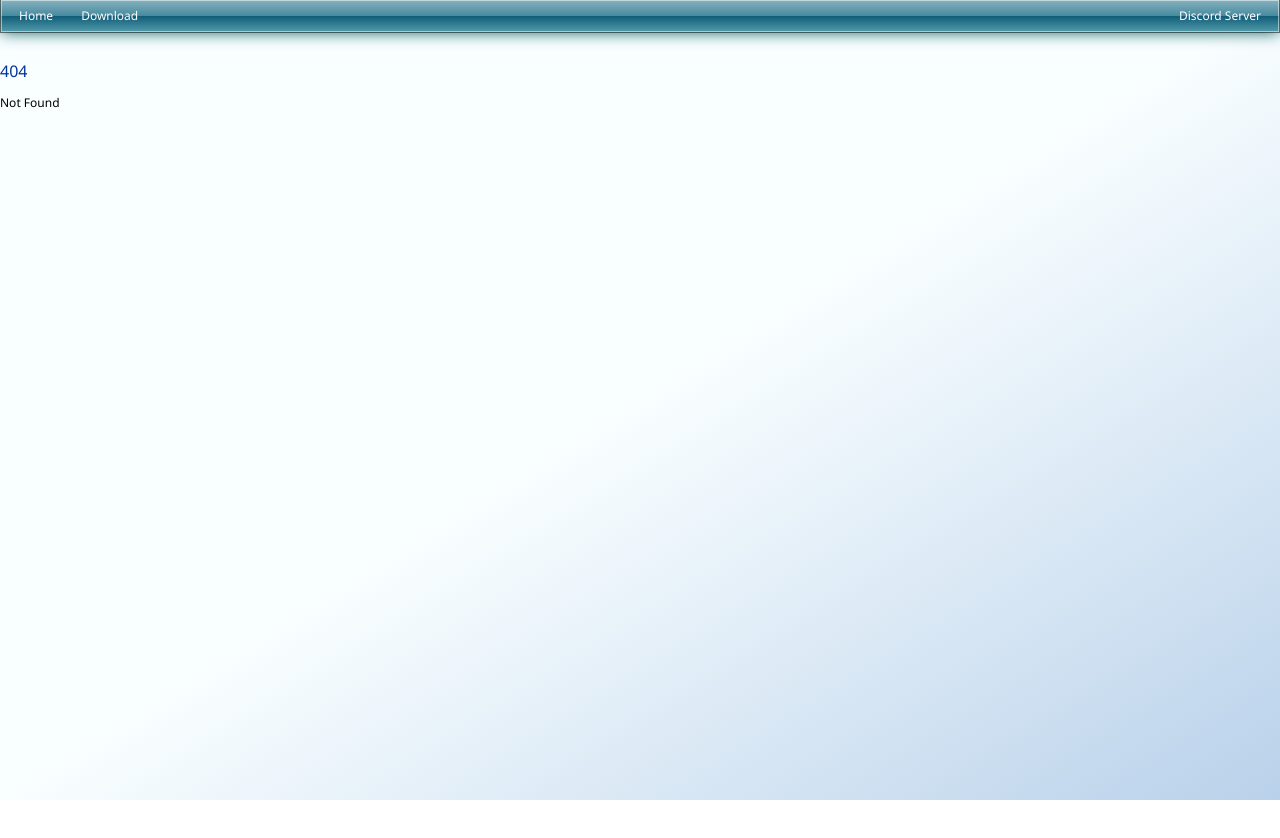
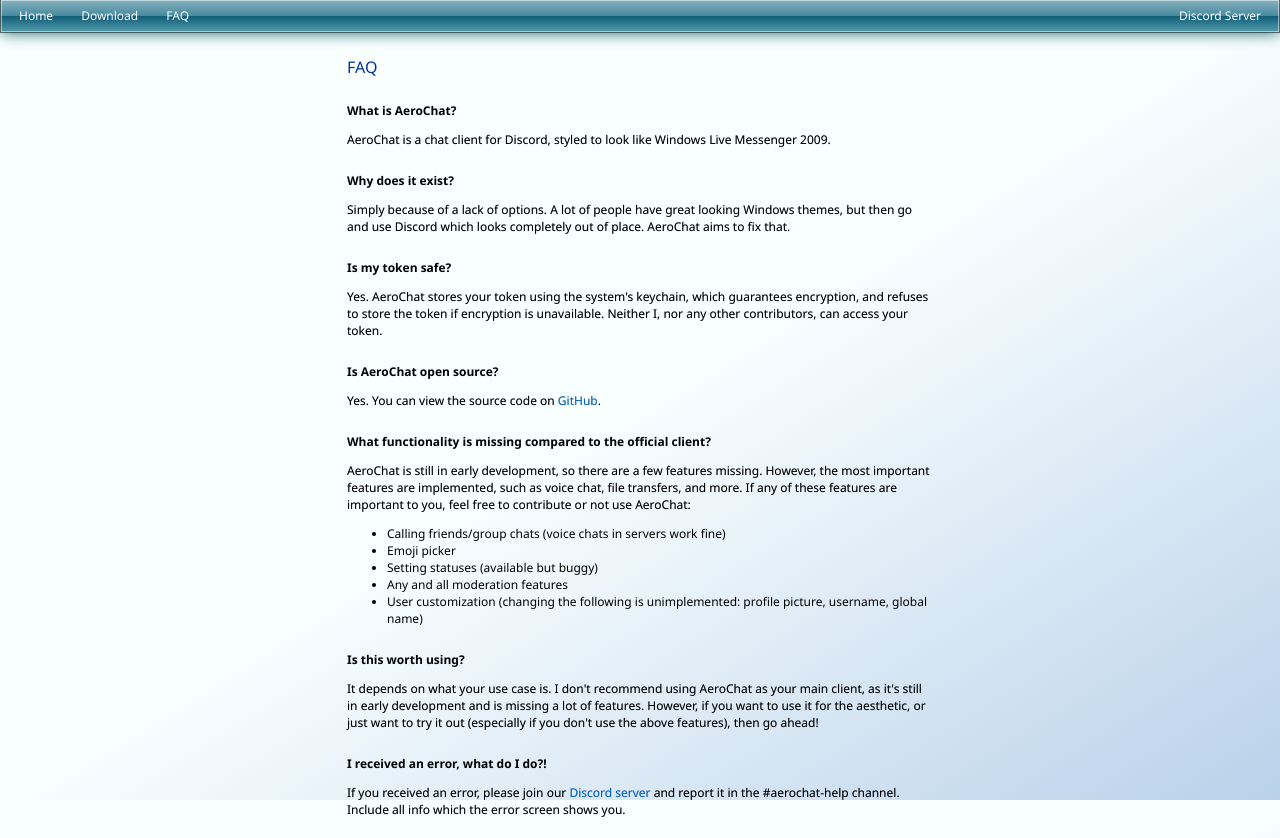
Before and after one commit to Nostalgia-09/aerochat.live, a SvelteKit app: page /faq in a window 1280 px wide. Before the commit this address had no page. Before the commit the page ends 800 px from the top, so only its background shows below. Built offline with nearby package versions, Linux system fonts and the light colour scheme.

Commit message:
add so much stuff that its impractical to list here

```diff
--- a/src/app.html
+++ b/src/app.html
@@ -1,9 +1,19 @@
 <!doctype html>
 <html lang="en">
 	<head>
-		<meta charset="utf-8" />
 		<link rel="icon" href="%sveltekit.assets%/favicon.png" />
 		<meta name="viewport" content="width=device-width, initial-scale=1" />
+		<meta content="AeroChat - Windows Live Messenger, Reborn" property="og:title" />
+		<meta
+			content="Relive the glory days of messaging with AeroChat, a Discord client that looks and feels like Windows Live Messenger."
+			property="og:description"
+		/>
+		<meta content="AeroChat" property="og:site_name" />
+		<meta
+			content="https://dev.nota-robot.com/%sveltekit.assets%/embed.png"
+			property="og:image"
+		/>
+		<meta name="theme-color" content="#4db5e7" />
 		%sveltekit.head%
 	</head>
 	<body data-sveltekit-preload-data="hover">
--- a/src/components/CommandLink.svelte
+++ b/src/components/CommandLink.svelte
@@ -9,7 +9,7 @@
 		</div> -->
 <!-- svelte-ignore a11y-click-events-have-key-events -->
 <!-- svelte-ignore a11y-no-static-element-interactions -->
-<script>
+<script lang="ts">
 	export let title = "";
 	export let description = "";
 </script>
--- a/src/components/Navbar.svelte
+++ b/src/components/Navbar.svelte
@@ -14,6 +14,7 @@
 				window.location.href = "/download";
 			}}>Download</Navitem
 		>
+		<Navitem on:click={() => (window.location.href = "/faq")}>FAQ</Navitem>
 	</div>
 	<div class="nav__right">
 		<Navitem on:click={() => window.open("https://discord.gg/nP9SxVQGnu", "_blank")}
--- a/src/components/Navitem.svelte
+++ b/src/components/Navitem.svelte
@@ -2,7 +2,7 @@
 	export const onclick: (e: MouseEvent) => any = () => {};
 </script>
 
-<button class="nav__item" on:click>
+<button data-fakebutton class="nav__item" on:click>
 	<span><slot /></span>
 </button>
 
--- a/src/main.css
+++ b/src/main.css
@@ -28,3 +28,91 @@
 a:active {
 	color: #ee0000;
 }
+
+button:not([data-fakebutton]) {
+	outline: none;
+	border: solid thin #707070;
+	border-radius: 4px;
+	min-width: 60px;
+	padding: 2px 12px;
+	box-shadow: inset 0px 0px 0px 1px var(--aero-white);
+	background: linear-gradient(
+		180deg,
+		rgba(242, 242, 242, 1) 0%,
+		rgba(235, 235, 235, 1) 40%,
+		rgba(221, 221, 221, 1) 40%,
+		rgba(207, 207, 207, 1) 100%
+	);
+	position: relative;
+	z-index: 1;
+	transition: opacity 0.35s linear;
+}
+
+button:not(:disabled):not([data-fakebutton]):hover {
+	border: solid thin #3c7fb1;
+}
+
+button:not([data-fakebutton])::before {
+	position: absolute;
+	content: "";
+	top: 0;
+	right: 0;
+	bottom: 0;
+	left: 0;
+	background: linear-gradient(
+		180deg,
+		rgba(234, 246, 253, 1) 0%,
+		rgba(217, 240, 252, 1) 40%,
+		rgba(190, 230, 253, 1) 40%,
+		rgba(167, 217, 245, 1) 100%
+	);
+	z-index: -1;
+	transition: opacity 0.35s linear;
+	opacity: 0;
+	border-radius: 3px;
+}
+button:not([data-fakebutton]):not(:disabled):hover::before {
+	opacity: 1;
+}
+
+button:not([data-fakebutton])::after {
+	box-shadow: inset 0px 0px 0px 1px #95ade474;
+	position: absolute;
+	content: "";
+	top: 0;
+	right: 0;
+	bottom: 0;
+	left: 0;
+	background: linear-gradient(
+		180deg,
+		rgba(229, 244, 252, 1) 0%,
+		rgba(196, 229, 246, 1) 40%,
+		rgba(152, 209, 239, 1) 40%,
+		rgba(104, 179, 219, 1) 100%
+	);
+	z-index: -1;
+	transition: opacity 0.1s linear;
+	opacity: 0;
+	border-radius: 3px;
+}
+
+button:not([data-fakebutton]):not(:disabled):active::after {
+	opacity: 1;
+}
+
+button:not([data-fakebutton]):disabled {
+	opacity: 0.8;
+	color: #444;
+	border: solid thin #999;
+	background: linear-gradient(
+		180deg,
+		rgba(242, 242, 242, 1) 0%,
+		rgba(235, 235, 235, 1) 40%,
+		rgb(231, 231, 231) 40%,
+		rgba(207, 220, 220, 1) 100%
+	);
+}
+
+p {
+	text-shadow: 0px 0px 0.5px #0000004f;
+}
--- /dev/null
+++ b/src/routes/+error.svelte
@@ -0,0 +1,52 @@
+<script lang="ts">
+	import { page } from "$app/stores";
+	import CommandLink from "../components/CommandLink.svelte";
+</script>
+
+<div class="content">
+	<div class="error">
+		<h1>An error has occured</h1>
+		<p>Unfortunately, an error was encountered whilst trying to process your request.</p>
+		<p>
+			If you believe this is a mistake, please contact us on our <a
+				href="https://discord.gg/nP9SxVQGnu"
+				target="_blank">Discord server</a
+			>.
+		</p>
+		<p class="error__info">
+			Error code: {$page.status}
+			Error message: {$page.error?.message}
+			Route: {$page.url.pathname}
+		</p>
+		<CommandLink title="Go home" on:click={() => (window.location.href = "/")} />
+	</div>
+</div>
+
+<style>
+	.content {
+		width: calc(100vw);
+		display: flex;
+		justify-content: center;
+	}
+	.error {
+		max-width: 450px;
+		width: 100%;
+		box-sizing: border-box;
+		padding: 12px;
+	}
+	.error__info {
+		white-space: pre-line;
+		outline: solid thin rgba(0, 0, 0, 0.5);
+		box-shadow: inset 0px 0px 0px 1px rgba(255, 255, 255, 0.5);
+		background: linear-gradient(to bottom, #edfff9 0%, #e2eeeb 100%);
+		width: fit-content;
+		padding: 4px 8px;
+		border-radius: 2px;
+		color: rgb(0, 0, 0);
+		text-shadow:
+			0px 0px 2px rgb(255, 255, 255, 0.5),
+			0px 0px 4px rgb(255, 255, 255, 0.5),
+			0px 0px 6px rgb(255, 255, 255, 0.5),
+			0px 0px 8px rgb(255, 255, 255, 0.5);
+	}
+</style>
--- /dev/null
+++ b/src/routes/faq/+page.svelte
@@ -0,0 +1,79 @@
+<div class="content">
+	<div class="faq">
+		<h1>FAQ</h1>
+		<h2>What is AeroChat?</h2>
+		<p>
+			AeroChat is a chat client for Discord, styled to look like Windows Live Messenger 2009.
+		</p>
+		<h2>Why does it exist?</h2>
+		<p>
+			Simply because of a lack of options. A lot of people have great looking Windows themes,
+			but then go and use Discord which looks completely out of place. AeroChat aims to fix
+			that.
+		</p>
+		<h2>Is my token safe?</h2>
+		<p>
+			Yes. AeroChat stores your token using the system's keychain, which guarantees
+			encryption, and refuses to store the token if encryption is unavailable. Neither I, nor
+			any other contributors, can access your token.
+		</p>
+		<h2>Is AeroChat open source?</h2>
+		<p>
+			Yes. You can view the source code on <a
+				href="https://github.com/Nostalgia-09/AeroChat"
+				target="_blank">GitHub</a
+			>.
+		</p>
+		<h2>What functionality is missing compared to the official client?</h2>
+		<p>
+			AeroChat is still in early development, so there are a few features missing. However,
+			the most important features are implemented, such as voice chat, file transfers, and
+			more. If any of these features are important to you, feel free to contribute or not use
+			AeroChat:
+		</p>
+		<ul>
+			<li>Calling friends/group chats (voice chats in servers work fine)</li>
+			<li>Emoji picker</li>
+			<li>Setting statuses (available but buggy)</li>
+			<li>Any and all moderation features</li>
+			<li>
+				User customization (changing the following is unimplemented: profile picture,
+				username, global name)
+			</li>
+		</ul>
+		<h2>Is this worth using?</h2>
+		<p>
+			It depends on what your use case is. I don't recommend using AeroChat as your main
+			client, as it's still in early development and is missing a lot of features. However, if
+			you want to use it for the aesthetic, or just want to try it out (especially if you
+			don't use the above features), then go ahead!
+		</p>
+		<h2>I received an error, what do I do?!</h2>
+		<p>
+			If you received an error, please join our <a
+				href="https://discord.gg/nP9SxVQGnu"
+				target="_blank">Discord server</a
+			>
+			and report it in the <code>#aerochat-help</code> channel. Include all info which the error
+			screen shows you.
+		</p>
+	</div>
+</div>
+
+<style>
+	.content {
+		width: 100vw;
+		display: flex;
+		justify-content: center;
+	}
+	.faq {
+		max-width: 650px;
+		width: 100%;
+		box-sizing: border-box;
+		padding: 8px 32px;
+		margin-top: -12px;
+	}
+	h2 {
+		margin-top: 24px;
+	}
+</style>
```
Also changed, not shown: src/routes/+page.svelte (+37 -1 lines), static/embed.png (added).
